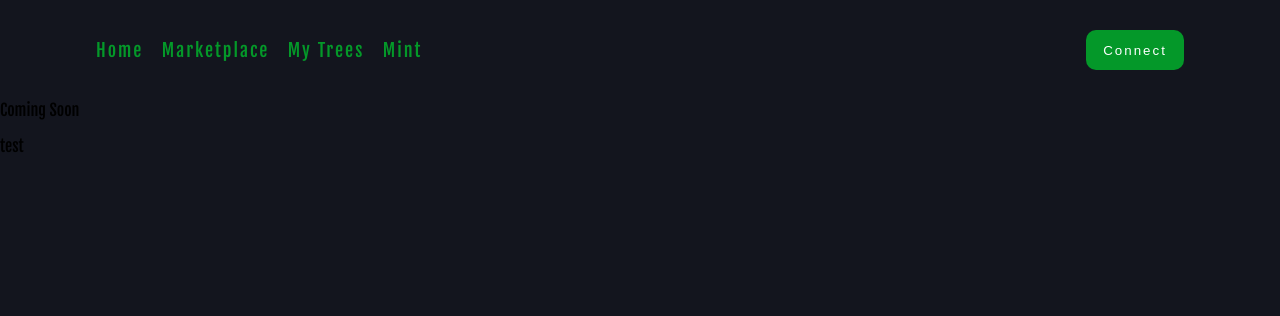
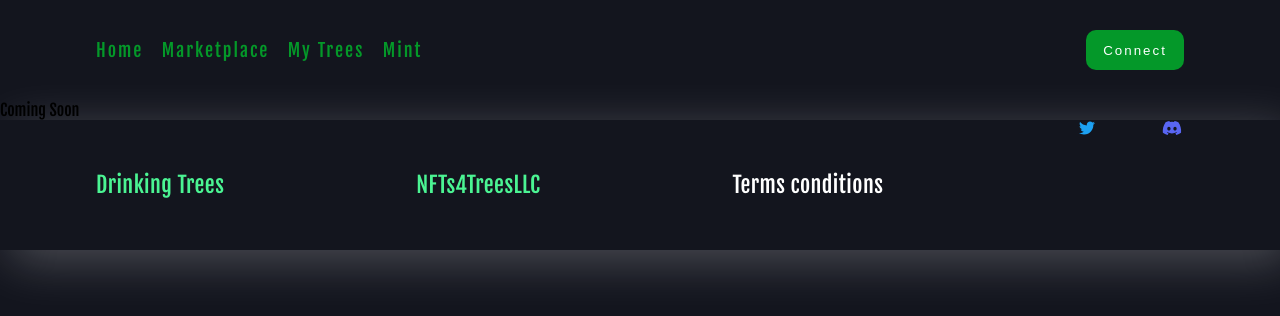
Before and after one commit to web3technologies/drinking_trees_frontend, a Next.js app: page /mint in a window 1280 px wide. Shown: the top 316 px of the page. Built offline with nearby package versions, Linux system fonts and the light colour scheme.

Commit message:
addition of the roadmap and also addition of more styling

```diff
--- a/containers/footer.js
+++ b/containers/footer.js
@@ -1,13 +1,47 @@
 import { Footer } from "../styles/components";
-
+import { faTwitter, faDiscord } from '@fortawesome/free-brands-svg-icons'
+import { safeOpen } from '../helpers/safeopen'
+import { FontAwesomeIcon } from "@fortawesome/react-fontawesome";
 
 export default function FooterFrame(){
 
+    const tikTokStyle = {
+        width: "22%",
+        color: "#1da1f2",
+        cursor: "pointer"
+    }
 
+    const youtTubeStyle = {
+        width: "22%",
+        color: "#5865f2",
+        cursor: "pointer"
+    }
 
     return (
         <Footer>
-            <p>test</p>
+            <Footer.FooterFrameInner>
+                <Footer.FooterText>
+                    Drinking Trees
+                </Footer.FooterText>
+                <Footer.FooterText>
+                    NFTs4TreesLLC
+                </Footer.FooterText>
+                <Footer.FooterText style={{color: "white"}}>
+                    Terms conditions
+                </Footer.FooterText>
+                <Footer.IconFrame>
+                    <FontAwesomeIcon
+                        icon={faTwitter}
+                        style={tikTokStyle}
+                        onClick={()=> {safeOpen("https://twitter.com/drinkingtrees")}}
+                    />
+                    <FontAwesomeIcon
+                        icon={faDiscord}
+                        style={youtTubeStyle}
+                        onClick={()=> {safeOpen("https://discord.com/channels/940060662158229505/940060662158229507")}}
+                    />
+                </Footer.IconFrame>
+            </Footer.FooterFrameInner>
         </Footer>
     )
 }
--- /dev/null
+++ b/containers/roadmap.js
@@ -0,0 +1,15 @@
+import { RoadMap } from "../styles/components"
+
+
+export default function RoadMapContainer(){
+
+
+    return (
+        <RoadMap>
+            <RoadMap.RoadMapFrameInner>
+                <RoadMap.RoadMapImage src={"https://gateway.pinata.cloud/ipfs/QmRtseBHhca8LmRA5FRnVEMcwCYtQycx5kJCwGKQyp2iqj"}/>
+            </RoadMap.RoadMapFrameInner>
+        </RoadMap>
+    )
+
+}
--- a/pages/index.js
+++ b/pages/index.js
@@ -1,11 +1,13 @@
 import MainContainer  from '../containers/main'
 import TeamContainer from '../containers/team'
+import RoadMapContainer from '../containers/roadmap'
 
 export default function Home() {
 
   return (
       <>
         <MainContainer/>
+        <RoadMapContainer/>
         <TeamContainer/>
       </>
   )
--- a/styles/components/footer/index.js
+++ b/styles/components/footer/index.js
@@ -1,9 +1,21 @@
 import React from 'react';
 
-import { FooterFrame } from './styles/footer';
+import { FooterFrame, FooterFrameInner, FooterText, IconFrame } from './styles/footer';
 
 
 export default function Footer({children, ...restProps}){
 
     return <FooterFrame {...restProps}>{children}</FooterFrame>
 }
+
+Footer.FooterFrameInner = function FooterFooterFrameInner({children, ...restProps}) {
+    return <FooterFrameInner {...restProps}> {children}</FooterFrameInner>
+}
+
+Footer.FooterText = function FooterFooterText({children, ...restProps}) {
+    return <FooterText {...restProps}> {children}</FooterText>
+}
+
+Footer.IconFrame = function FooterIconFrame({children, ...restProps}) {
+    return <IconFrame {...restProps}> {children}</IconFrame>
+}
--- a/styles/components/footer/styles/footer.js
+++ b/styles/components/footer/styles/footer.js
@@ -3,6 +3,38 @@ import styled from 'styled-components';
 
 export const FooterFrame = styled.footer`
 
+    background: #13151E;
+    box-shadow: 10px 10px 50px rgba(255, 255, 255, 0.25);
 
+    display: flex;
+    justify-content: center;
+`;
+
+export const FooterFrameInner = styled.div`
+
+    width: 85%;
+    display: flex;
+    justify-content: space-between;
+`;
+
+export const FooterText = styled.h6`
+
+    font-style: normal;
+    font-weight: 400;
+    font-size: 22px;
+
+    /* identical to box height */
+
+    text-align: center;
+    letter-spacing: 0.02em;
+
+    color: #4BF493;
+`;
+
+export const IconFrame = styled.div`
+
+    width: 10%;
+    display: flex;
+    justify-content: space-between;
 
 `;
--- a/styles/components/index.js
+++ b/styles/components/index.js
@@ -3,3 +3,4 @@ export {default as Navigation } from './navigation';
 export {default as Main } from './main';
 export {default as Footer } from './footer';
 export {default as Team} from './team';
+export {default as RoadMap} from './roadmap';
--- /dev/null
+++ b/styles/components/roadmap/index.js
@@ -0,0 +1,15 @@
+import React from 'react';
+import { RoadMapFrame, RoadMapFrameInner, RoadMapImage} from './styles/roadmap'
+
+export default function RoadMap({children, ...restProps}) {
+    return <RoadMapFrame {...restProps}>{children}</RoadMapFrame>
+}
+
+
+RoadMap.RoadMapFrameInner = function RoadRoadMapFrameInner({children, ...restProps}) {
+    return <RoadMapFrameInner {...restProps}> {children}</RoadMapFrameInner>
+}
+
+RoadMap.RoadMapImage = function RoadRoadMapImage({children, ...restProps}) {
+    return <RoadMapImage {...restProps}></RoadMapImage>
+}
--- /dev/null
+++ b/styles/components/roadmap/styles/roadmap.js
@@ -0,0 +1,24 @@
+import styled from 'styled-components';
+
+export const RoadMapFrame = styled.div`
+
+    margin: 100px 0;
+    width: 100%;
+    display: flex;
+    justify-content: center;
+    // border: 2px solid green;
+`;
+
+export const RoadMapFrameInner = styled.div`
+
+    display: flex;
+    justify-content: center;
+    width: 85%;
+
+`;
+
+export const RoadMapImage = styled.img`
+
+    width: 68%;
+
+`;
--- a/styles/components/team/styles/team.js
+++ b/styles/components/team/styles/team.js
@@ -97,7 +97,7 @@ export const SocialMediaFrame = styled.div`
     margin: 20px 0;
     width: 50%;
     display: flex;
-    justify-content: space-between;
+    justify-content: ${props => props.justifyContent ? props.justifyContent: 'center'};;
 
 `;
 
@@ -108,5 +108,5 @@ export const CardFrameBottom = styled.div`
     justify-content: center;
     align-items: center;
     // border: 2px solid yellow;
-    margin: 20px 0;
+    margin: 40px 0;
 `;
```
Also changed, not shown: config/team.js (added, +76 -0 lines), containers/team.js (+7 -68 lines).
